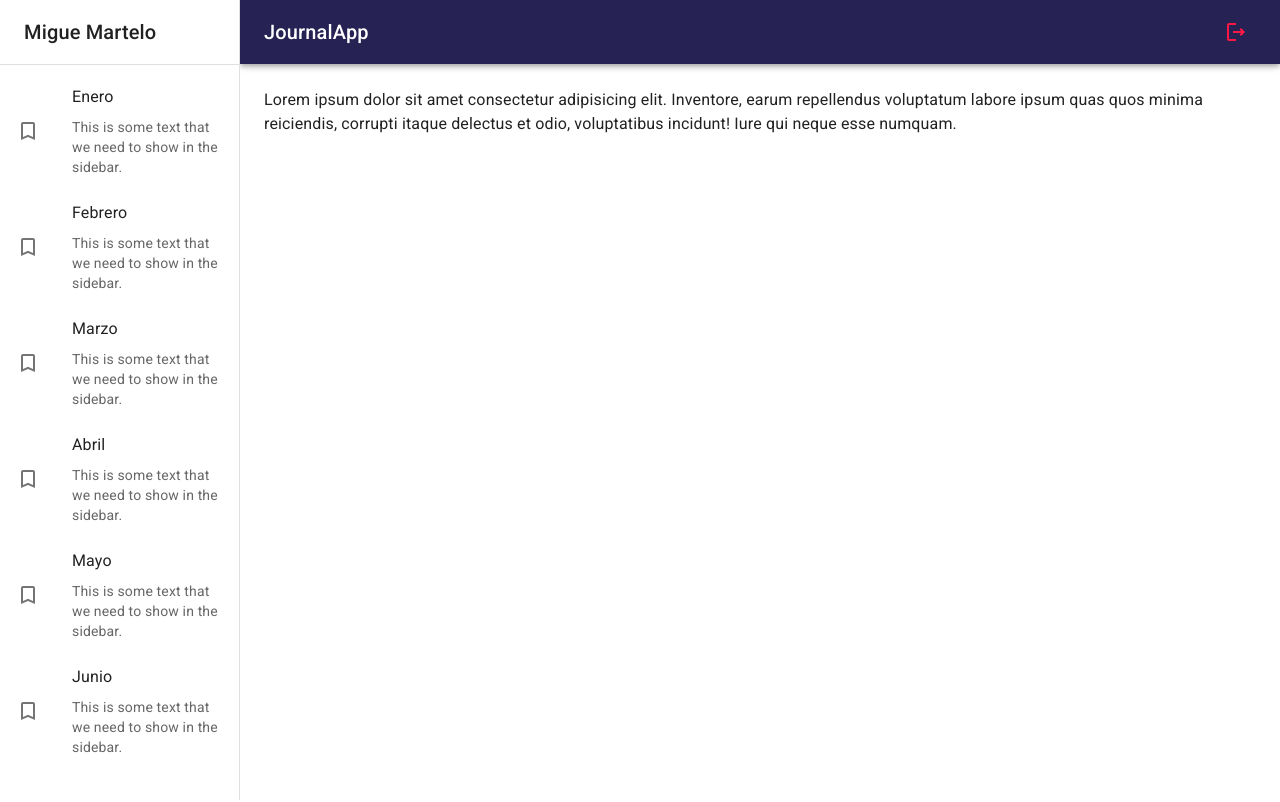
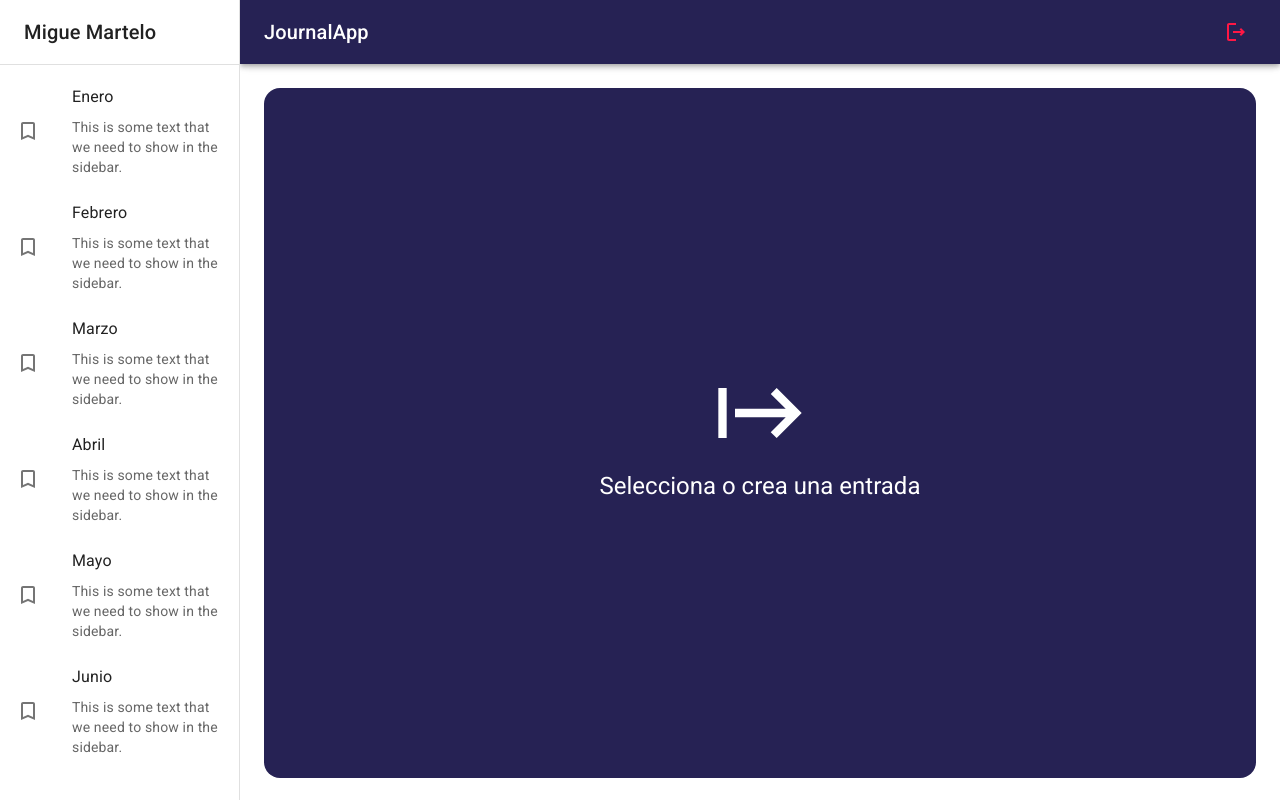
Before and after one commit to MigueMartelo/journal-app, a React (Vite) app: page / in a window 1280 px wide. Built offline with nearby package versions, Linux system fonts and the light colour scheme.

Commit message:
feat: add Nothing view

```diff
--- a/src/journal/pages/JournalPage.jsx
+++ b/src/journal/pages/JournalPage.jsx
@@ -1,15 +1,11 @@
-import { Typography } from '@mui/material';
 import { JournalLayout } from '../layout/JournalLayout';
+import { NothingSelectedView } from '../views';
 
 export const JournalPage = () => {
   return (
     <JournalLayout>
-      <Typography>
-        Lorem ipsum dolor sit amet consectetur adipisicing elit. Inventore,
-        earum repellendus voluptatum labore ipsum quas quos minima reiciendis,
-        corrupti itaque delectus et odio, voluptatibus incidunt! Iure qui neque
-        esse numquam.
-      </Typography>
+      <NothingSelectedView />
+      {/* <NoteView></NoteView> */}
     </JournalLayout>
   );
 };
--- /dev/null
+++ b/src/journal/views/NothingSelectedView.jsx
@@ -0,0 +1,28 @@
+import { Grid, Typography } from '@mui/material';
+import { StartOutlined } from '@mui/icons-material';
+
+export const NothingSelectedView = () => {
+  return (
+    <Grid
+      container
+      spacing={0}
+      direction='column'
+      alignItems='center'
+      justifyContent='center'
+      sx={{
+        minHeight: 'calc(100vh - 110px)',
+        backgroundColor: 'primary.main',
+        borderRadius: 4,
+      }}
+    >
+      <Grid item xs={12}>
+        <StartOutlined sx={{ fontSize: 100, color: 'white' }} />
+      </Grid>
+      <Grid item xs={12}>
+        <Typography variant='h5' color='white'>
+          Selecciona o crea una entrada
+        </Typography>
+      </Grid>
+    </Grid>
+  );
+};
--- /dev/null
+++ b/src/journal/views/index.js
@@ -0,0 +1 @@
+export * from './NothingSelectedView';
```
